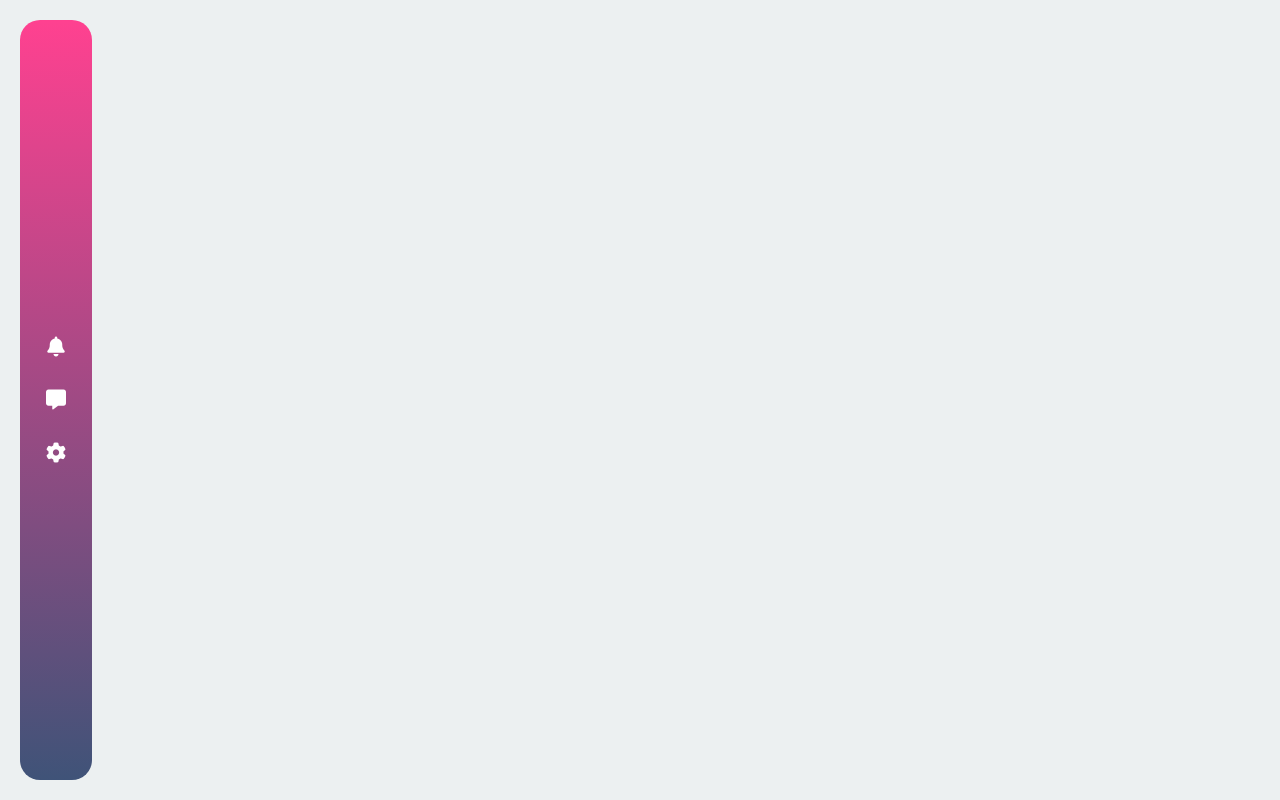
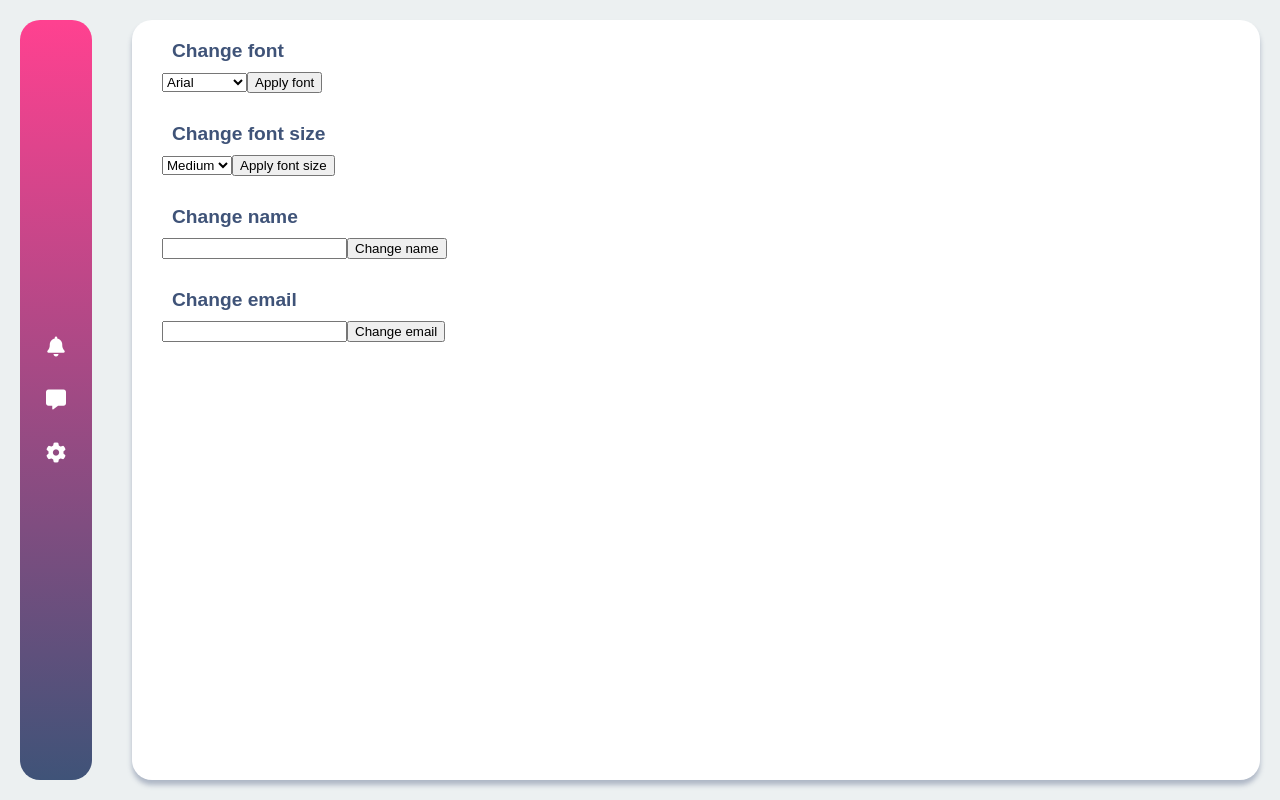
Before and after one commit to Ghergutftw/ItMarathon, an Angular app in the folder FE/: page /home-menu/settings in a window 1280 px wide. Built offline with nearby package versions, Linux system fonts and the light colour scheme.

Commit message:
Added settings

```diff
--- a/FE/src/app/home-menu/conversations/conversations.component.css
+++ b/FE/src/app/home-menu/conversations/conversations.component.css
@@ -22,7 +22,7 @@
 
 h2 {
   font-size: 1.2em;
-  font-family: Arial, sans-serif;
+  font-family: inherit;
   margin: 10px;
   color: #3f5378;
 }
--- a/FE/src/app/home-menu/home-menu.component.css
+++ b/FE/src/app/home-menu/home-menu.component.css
@@ -1,7 +1,7 @@
 .app-container {
   display: flex;
   height: 100vh;
-  font-family: Arial, sans-serif;
+  font-family: inherit;
 }
 
 .sidebar {
--- a/FE/src/app/home-menu/settings/settings.component.css
+++ b/FE/src/app/home-menu/settings/settings.component.css
@@ -0,0 +1,27 @@
+#settings{
+  display: flex;
+  align-items: start;
+
+  margin: 20px;
+  height: calc(100vh - 60px);
+  padding: 10px;
+
+  flex-direction: column;
+  gap: 20px;
+
+  border-radius: 20px;
+  box-shadow: 0 5px 5px #4353795c;
+  background-color: white;
+  color: black;
+}
+
+.settings-section{
+  margin: 0 20px;
+}
+
+h2 {
+  font-size: 1.2em;
+  font-family: inherit;
+  margin: 10px;
+  color: #3f5378;
+}
--- a/FE/src/app/home-menu/settings/settings.component.html
+++ b/FE/src/app/home-menu/settings/settings.component.html
@@ -0,0 +1,34 @@
+<div id="settings">
+  <div class="settings-section">
+    <h2>Change font</h2>
+    <select id="fonts" name="fonts" [(ngModel)]="selectedFont">
+      <option value="arial">Arial</option>
+      <option value="opensans">OpenSans</option>
+      <option value="roboto">Roboto</option>
+    </select>
+    <button (click)="changeFont()">Apply font</button>
+  </div>
+
+  <div class="settings-section">
+    <h2>Change font size</h2>
+    <select id="fontSizes" name="fontSizes" [(ngModel)]="selectedFontSize">
+      <option value="small">Small</option>
+      <option value="medium">Medium</option>
+      <option value="large">Large</option>
+    </select>
+    <button (click)="changeFontSize()">Apply font size</button>
+  </div>
+
+  <div class="settings-section">
+    <h2>Change name</h2>
+    <input id="changedName" type="text" name="changedName">
+    <button (click)="changeName()">Change name</button>
+  </div>
+
+  <div class="settings-section">
+    <h2>Change email</h2>
+    <input id="changedEmail" type="email" name="changedEmail">
+    <button (click)="changeEmail()">Change email</button>
+  </div>
+
+</div>
--- a/FE/src/app/home-menu/settings/settings.component.ts
+++ b/FE/src/app/home-menu/settings/settings.component.ts
@@ -1,12 +1,73 @@
-import {Component} from '@angular/core';
+import {Component, OnInit, ViewEncapsulation} from '@angular/core';
+import {FormsModule} from '@angular/forms';
 
 @Component({
     standalone: true,
     selector: 'home-settings',
-    imports: [],
+    imports: [FormsModule],
     templateUrl: './settings.component.html',
-    styleUrl: './settings.component.css'
+    styleUrl: './settings.component.css',
+    encapsulation: ViewEncapsulation.None
 })
-export class SettingsComponent {
+export class SettingsComponent implements OnInit{
+  selectedFont: string = '';
+  selectedFontSize: string = '';
 
+  ngOnInit() {
+    const classList = document.body.classList;
+
+    // Font family
+    if (classList.contains('font-roboto')) {
+      this.selectedFont = 'roboto';
+    } else if (classList.contains('font-opensans')) {
+      this.selectedFont = 'opensans';
+    } else {
+      this.selectedFont = 'arial'; // default
+    }
+
+    // Font size
+    if (classList.contains('font-small')) {
+      this.selectedFontSize = 'small';
+    } else if (classList.contains('font-large')) {
+      this.selectedFontSize = 'large';
+    } else {
+      this.selectedFontSize = 'medium'; // default
+    }
+  }
+
+  changeFont(){
+    const body = document.body;
+    body.classList.remove('font-roboto', 'font-opensans', 'font-arial');
+
+    if (this.selectedFont === 'roboto') {
+      body.classList.add('font-roboto');
+    } else if (this.selectedFont === 'opensans') {
+      body.classList.add('font-opensans');
+    } else {
+      body.classList.add('font-arial'); // default
+    }
+
+    console.log('Body classes:', body.className);
+  }
+
+  changeFontSize() {
+    const body = document.body;
+    body.classList.remove('font-small', 'font-medium', 'font-large');
+
+    if (this.selectedFontSize === 'small') {
+      body.classList.add('font-small');
+    } else if (this.selectedFontSize === 'large') {
+      body.classList.add('font-large');
+    } else {
+      body.classList.add('font-medium'); // default
+    }
+  }
+
+  changeName(){
+
+  }
+
+  changeEmail(){
+
+  }
 }
--- a/FE/src/index.html
+++ b/FE/src/index.html
@@ -7,8 +7,10 @@
   <meta name="viewport" content="width=device-width, initial-scale=1">
   <link rel="icon" type="image/x-icon" href="favicon.ico">
   <link rel="stylesheet" href="https://cdnjs.cloudflare.com/ajax/libs/font-awesome/6.4.0/css/all.min.css" />
+  <link href="https://fonts.googleapis.com/css2?family=Roboto&family=Open+Sans&display=swap" rel="stylesheet">
+
 </head>
-<body>
+<body class="font-arial">
   <app-root></app-root>
 </body>
 </html>
--- a/FE/src/styles.css
+++ b/FE/src/styles.css
@@ -7,3 +7,27 @@ html, body{
 body{
   background-color: #ecf0f1;
 }
+
+body.font-roboto {
+  font-family: 'Roboto', sans-serif;
+}
+
+body.font-opensans {
+  font-family: 'Open Sans', sans-serif;
+}
+
+body.font-arial {
+  font-family: Arial, sans-serif;
+}
+
+body.font-small {
+  font-size: 12px;
+}
+
+body.font-medium {
+  font-size: 16px;
+}
+
+body.font-large {
+  font-size: 20px;
+}
```
